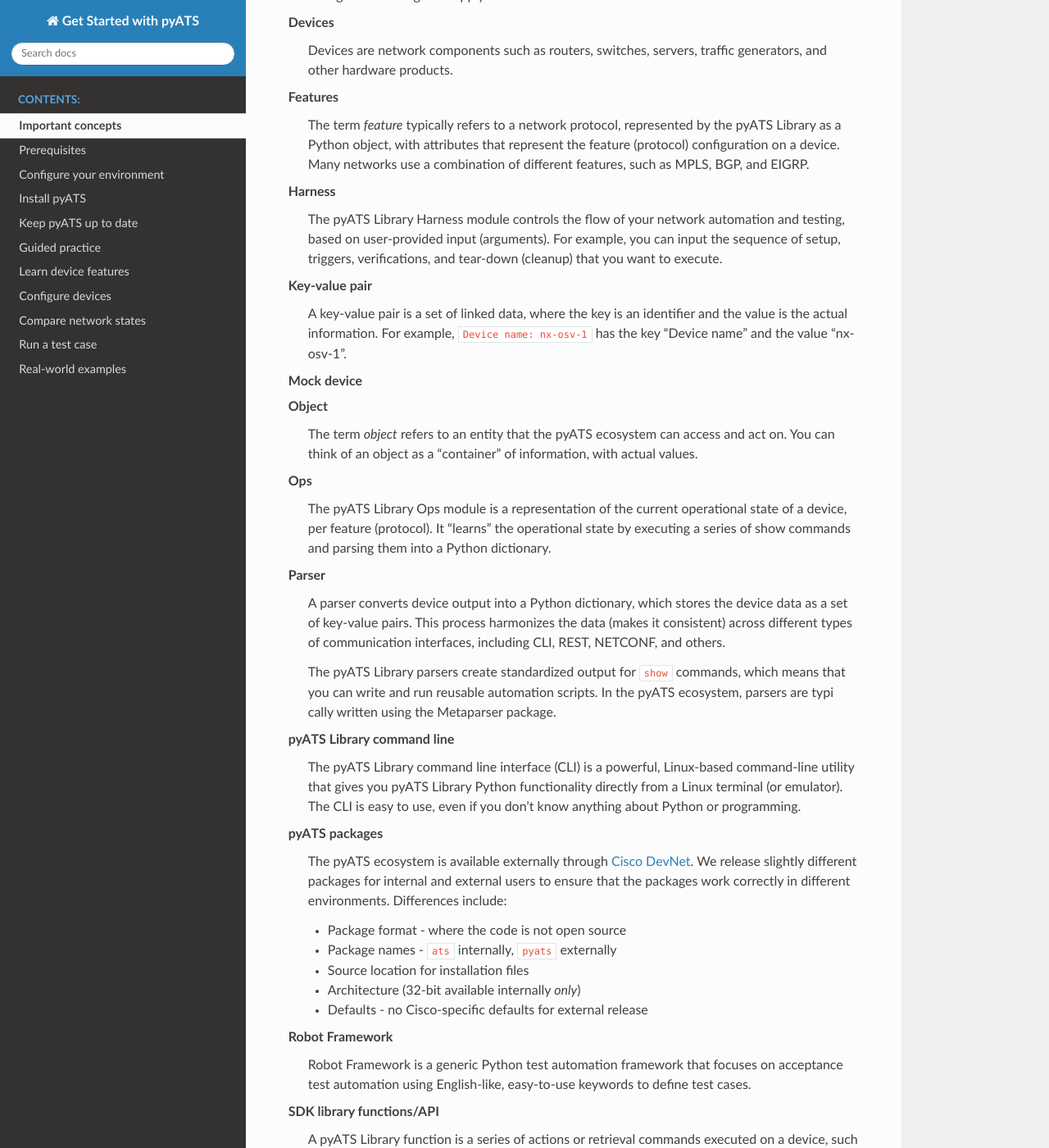
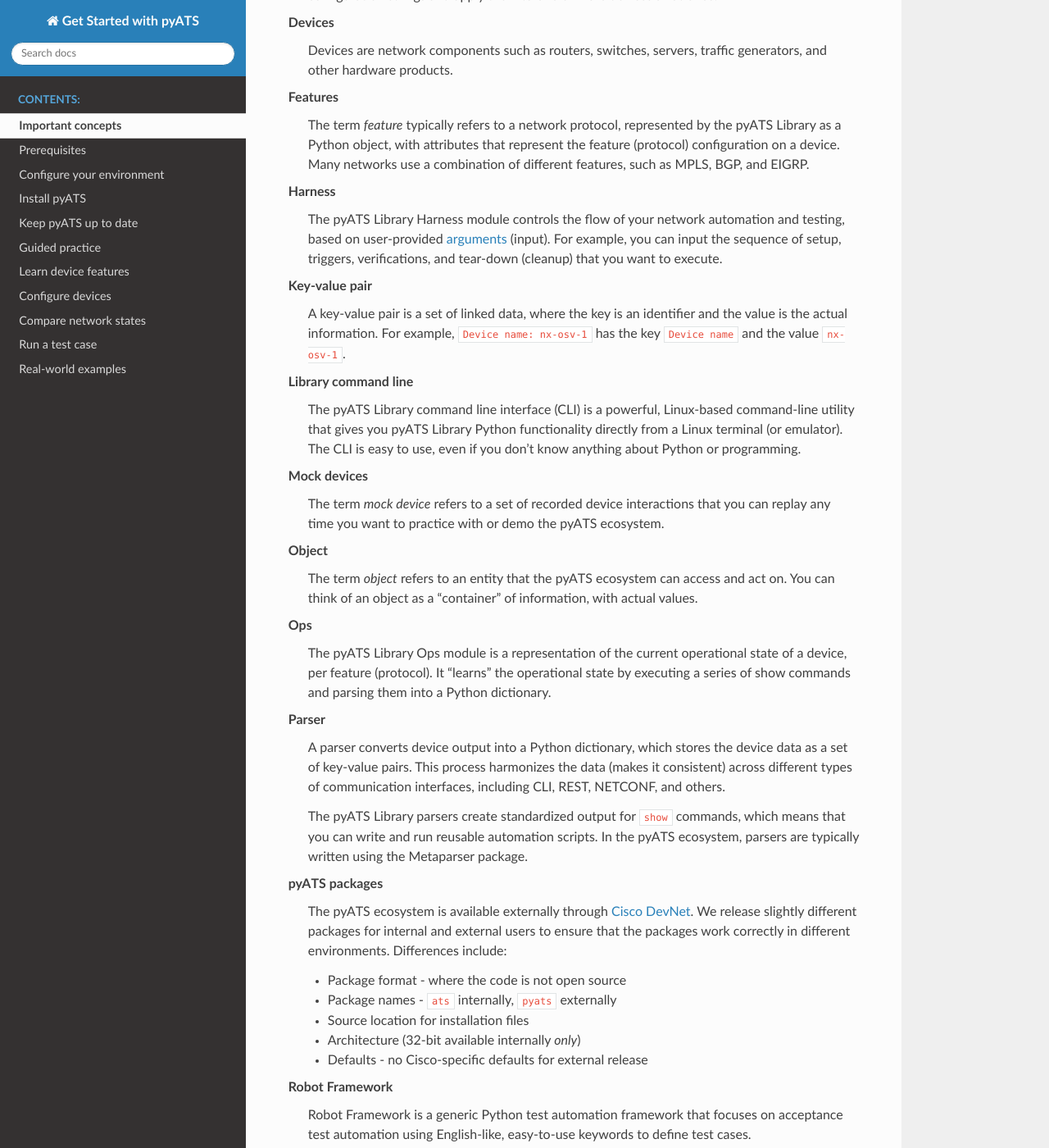
Before and after one commit to CiscoTestAutomation/getting-started, a Sphinx documentation site: the page built from source/quickstart/keyconcepts.rst, in a window 1280 px wide and 1400 px high, scrolled down 510 px. Shown: the whole window at 82% size. Built offline with Sphinx 7.4.7 and the Read the Docs theme 2.0.0, drawn with Linux system fonts in a browser that asks for light colours; pages that are not in the unit, such as notebooks, are missing from menus; some of the changed text lies outside the part shown.

Commit message:
Added the terms unicon and mock devices, other minor edits and formatting.

```diff
--- a/source/quickstart/keyconcepts.rst
+++ b/source/quickstart/keyconcepts.rst
@@ -41,7 +41,7 @@
    Test automation
     The term *test automation* refers to how you use the |library| to combine any number of test scripts and run them at scheduled intervals, under different test conditions. The |library| gives you the flexibility to scale coverage, configuration, and runtime based on your testing requirements.
 
-   |library| command line
+   Library command line
     The |library| command line interface (CLI) is a powerful, Linux-based command-line utility that gives you |library| Python functionality directly from a Linux terminal (or emulator). The CLI is easy to use, even if you don't know anything about Python or programming.
 
    Trigger
@@ -56,10 +56,10 @@
    Parser
     A parser converts device output into a Python dictionary, which stores the device data as a set of key-value pairs. This process harmonizes the data (makes it consistent) across different types of communication interfaces, including CLI, REST, NETCONF, and others.
 
-    The |library| parsers create standardized output for ``show`` commands, which means that you can write and run reusable automation scripts. In the |pyATS| ecosystem, parsers are typi cally written using the Metaparser package.
+    The |library| parsers create standardized output for ``show`` commands, which means that you can write and run reusable automation scripts. In the |pyATS| ecosystem, parsers are typically written using the Metaparser package.
 
    Harness
-    The |library| Harness module controls the flow of your network automation and testing, based on user-provided input (arguments). For example, you can input the sequence of setup, triggers, verifications, and tear-down (cleanup) that you want to execute.
+    The |library| Harness module controls the flow of your network automation and testing, based on user-provided :term:`arguments` (input). For example, you can input the sequence of setup, triggers, verifications, and tear-down (cleanup) that you want to execute.
 
 
    Devices
@@ -84,7 +84,7 @@
     The term *object* refers to an entity that the |pyATS| ecosystem can access and act on. You can think of an object as a "container" of information, with actual values.
 
    Key-value pair
-    A key-value pair is a set of linked data, where the key is an identifier and the value is the actual information. For example, ``Device name: nx-osv-1`` has the key "Device name" and the value "nx-osv-1".
+    A key-value pair is a set of linked data, where the key is an identifier and the value is the actual information. For example, ``Device name: nx-osv-1`` has the key ``Device name`` and the value ``nx-osv-1``.
 
    |pyATS| packages
     The |pyATS| ecosystem is available externally through `Cisco DevNet <https://developer.cisco.com/pyats/>`_. We release slightly different packages for internal and external users to ensure that the packages work correctly in different environments. Differences include:
@@ -95,4 +95,8 @@
     * Architecture (32-bit available internally *only*)
     * Defaults - no Cisco-specific defaults for external release
 
-   Mock device
+   Mock devices
+    The term *mock device* refers to a set of recorded device interactions that you can replay any time you want to practice with or demo the |pyATS| ecosystem.
+
+   Unicon
+    Unicon is a framework for developing device control libraries for routers, switches and servers. It is developed purely in Python, with no dependency on Tcl-based infrastructure. Unicon is also test framework agnostic and can be used with |pyATS|. We use *Unicon.playback* to create :term:`mock devices`.
```
Also changed, not shown: other parts of source/quickstart/keyconcepts.rst (+2 -2 lines).
